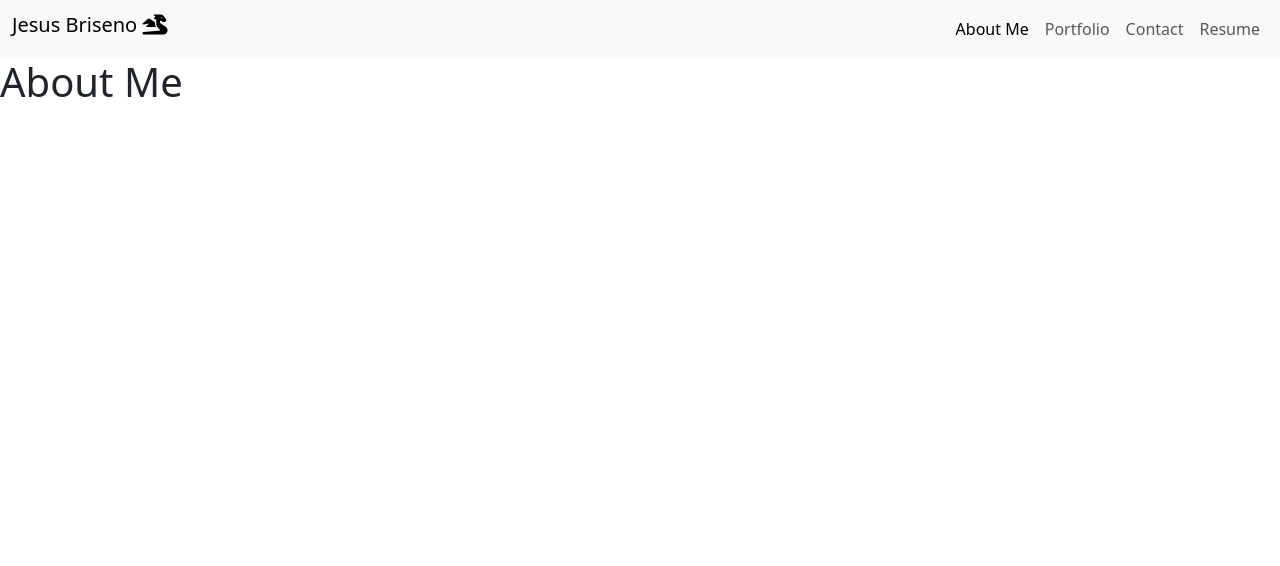
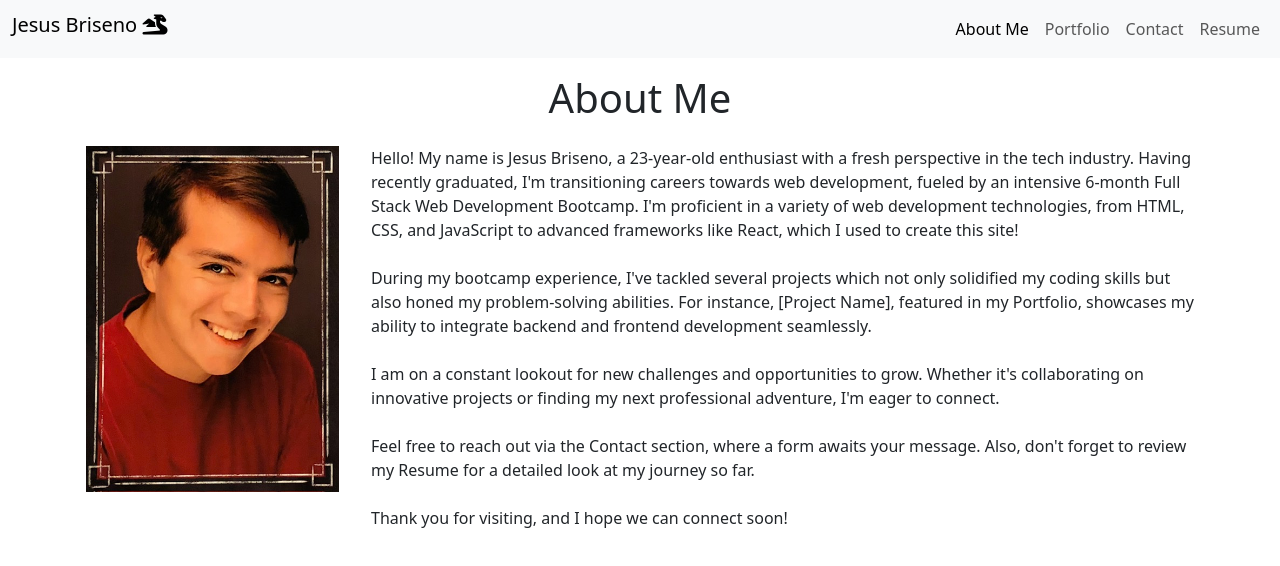
Before and after one commit to jb6131/react-portfolio, a React (Vite) app: page / in a window 1280 px wide. Shown: the top 566 px of the page. Built offline with nearby package versions, Linux system fonts and the light colour scheme.

Commit message:
added content to about me

```diff
--- a/src/pages/About.jsx
+++ b/src/pages/About.jsx
@@ -1,7 +1,36 @@
 export default function About() {
   return (
-    <div>
-      <h1>About Me</h1>
+    <div className="container mt-3">
+      <h1 className="text-center">About Me</h1>
+      <div className="row">
+        <div className="col-sm-3 text-center p-3">
+          <img src="./src/assets/me.jpg" className="img-fluid" alt="portrait image of Jesus Briseno" />
+        </div>
+        <div className="col-sm-9 p-3">
+          <p>
+            Hello! My name is Jesus Briseno, a 23-year-old enthusiast with a fresh perspective in the tech industry.
+            Having recently graduated, I'm transitioning careers towards web development, fueled by an intensive 6-month
+            Full Stack Web Development Bootcamp. I'm proficient in a variety of web development technologies, from HTML,
+            CSS, and JavaScript to advanced frameworks like React, which I used to create this site!
+            <br />
+            <br />
+            During my bootcamp experience, I've tackled several projects which not only solidified my coding skills but also
+            honed my problem-solving abilities. For instance, [Project Name], featured in my Portfolio, showcases my ability
+            to integrate backend and frontend development seamlessly.
+            <br />
+            <br />
+            I am on a constant lookout for new challenges and opportunities to grow. Whether it's collaborating on innovative
+            projects or finding my next professional adventure, I'm eager to connect.
+            <br />
+            <br />
+            Feel free to reach out via the Contact section, where a form awaits your message. Also, don't forget to review my
+            Resume for a detailed look at my journey so far.
+            <br />
+            <br />
+            Thank you for visiting, and I hope we can connect soon!
+          </p>
+        </div>
+      </div>
     </div>
   );
 }
--- a/src/pages/Contact.jsx
+++ b/src/pages/Contact.jsx
@@ -86,7 +86,7 @@ export default function Contact() {
           />
         </div>
         <button type="submit" className="btn btn-primary">Submit</button>
-        {<div className="alert alert-primary mt-3" role="alert">{submitMessage}</div>}
+        {submitMessage && <div className="alert alert-primary mt-3" role="alert">{submitMessage}</div>}
       </form>
     </div>
   );
--- a/src/pages/Resume.jsx
+++ b/src/pages/Resume.jsx
@@ -1,7 +1,7 @@
 export default function Resume() {
   return (
-    <div>
-      <h1>Resume</h1>
+    <div className="container mt-3">
+      <h1 className="text-center">Resume</h1>
     </div>
   );
 }
```
Also changed, not shown: src/assets/me.jpg (added).
